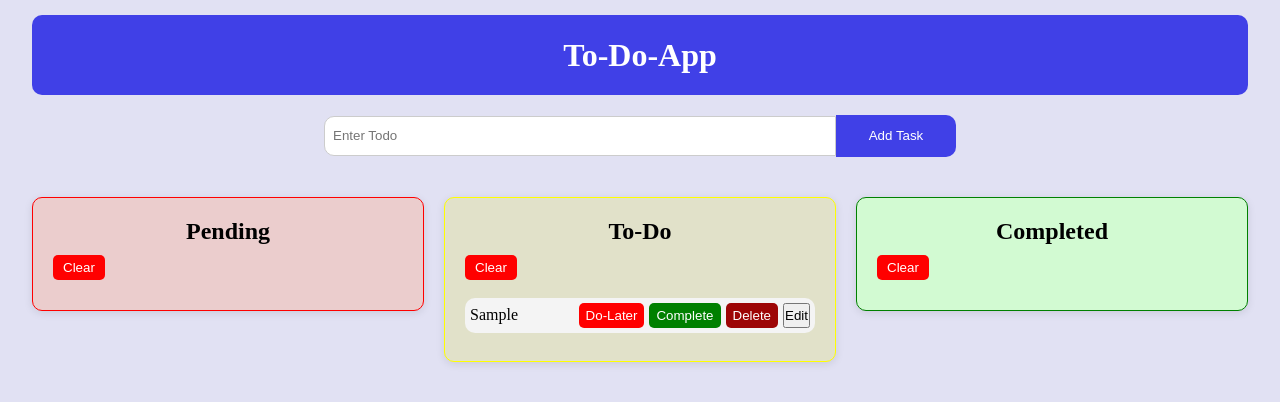
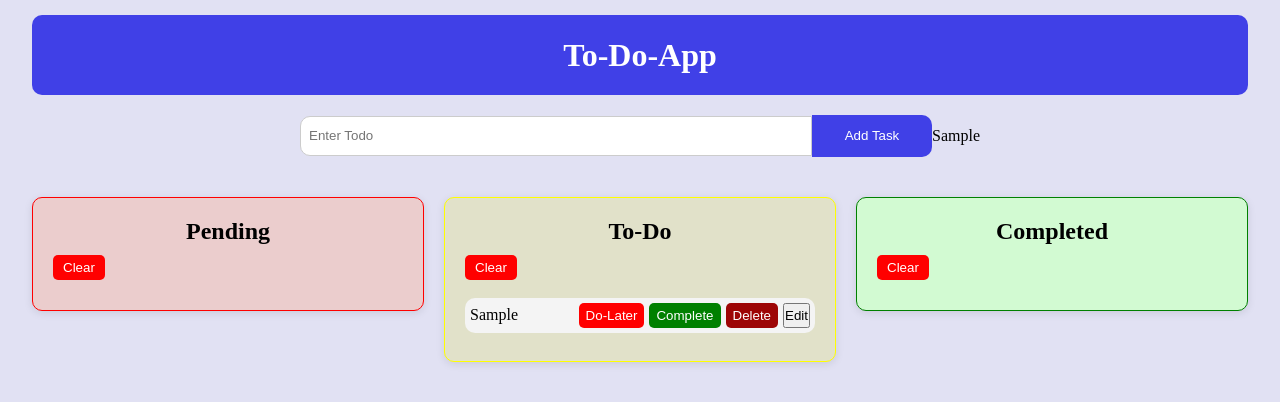
Before and after one commit to sravanKumar1211/ToDo-App, a React (Vite) app in the folder to-do-app/: page / in a window 1280 px wide. Both pictures are taken after typing "Sample" into the empty fields and a click on the button "Add Task". Shown: the top 402 px of the page. Built offline with nearby package versions, Linux system fonts and the light colour scheme.

Commit message:
added-mapMethod

```diff
--- a/to-do-app/src/components/ToDoList.jsx
+++ b/to-do-app/src/components/ToDoList.jsx
@@ -1,6 +1,6 @@
 import React, { useState } from 'react';
 
-export default function ToDoList({ todoData }) {
+export default function ToDoList({ todoData, todos = [] }) {
   const [input, setInput] = useState('');
 
   function handleChange(e) {
@@ -25,6 +25,13 @@ export default function ToDoList({ todoData }) {
       <button className="add-btn" onClick={handleClick}>
         Add Task
       </button>
+
+      {/* ✅ Render To-Do items dynamically */}
+      <div className="preview-list">
+        {todos.map((task, i) => (
+          <p key={`preview-${i}`}>{task}</p>
+        ))}
+      </div>
     </div>
   );
 }
```
